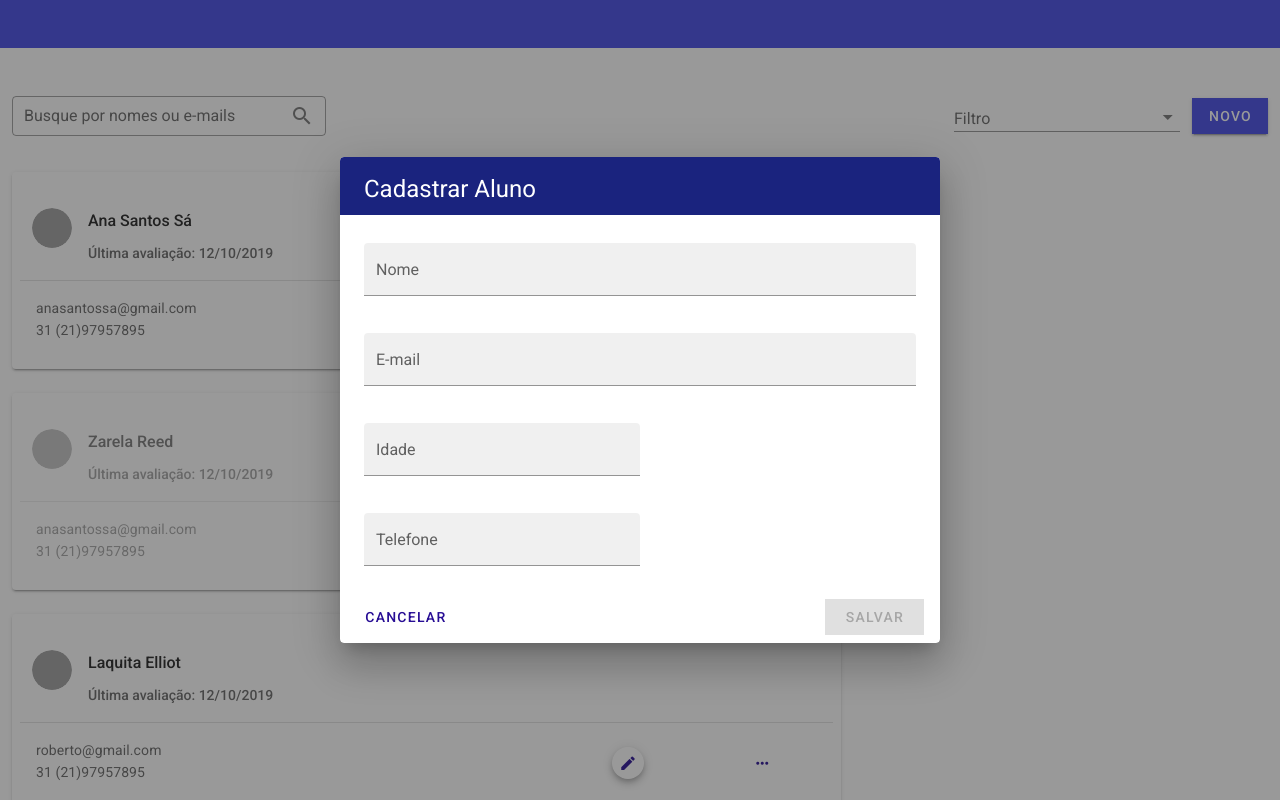
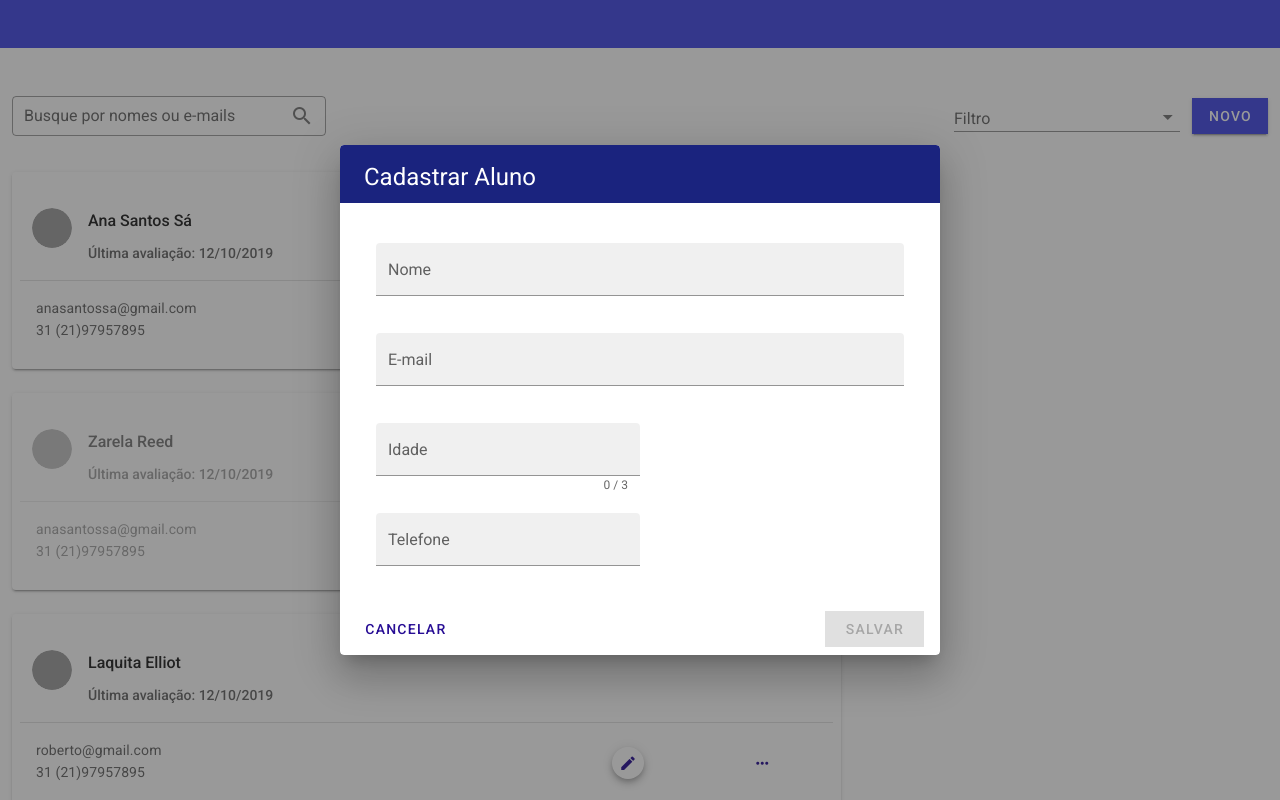
Before and after one commit to sarahmelo/user-list, a Vue app: page / in a window 1280 px wide. Both pictures are taken after a click on the button "NOVO". Shown: the top 800 px of the page. Built offline with nearby package versions, Linux system fonts and the light colour scheme; grey boxes are pictures that could not be loaded.

Commit message:
build : reset form field
method of reset form field with vuetify

```diff
--- a/src/components/NewUser.vue
+++ b/src/components/NewUser.vue
@@ -11,11 +11,10 @@
         <span class="headline white--text">Cadastrar Aluno</span>
       </v-card-title>
       <v-card-text class="pt-4 px-6 pb-0">
-        <v-row no-gutters v-model="valid" col="12">
+        <v-form no-gutters ref="form" v-model="valid" col="12">
           <v-col col="12">
             <v-col cols="12" class="pb-0 px-0">
               <v-text-field
-                hint="Nome e Sobrenome"
                 v-model="dataField.name"
                 label="Nome"
                 filled
@@ -43,6 +42,7 @@
                 label="Idade"
                 filled
                 dense
+                :counter="3"
                 :rules="validations.ageRules"
                 required
               ></v-text-field>
@@ -61,7 +61,7 @@
               ></v-text-field>
             </v-col>
           </v-col>
-        </v-row>
+        </v-form>
       </v-card-text>
       <v-card-actions>
         <v-btn tile color="secondary" text @click.prevent="resetField">
@@ -94,8 +94,8 @@ export default {
     valid: false,
 
     validations: {
-      nameRules: [(v) => !!v || "Insira um Nome e Sobrenome"],
-      emailRules: [(v) => /.+@.+/.test(v) || "E-mail inválido"],
+      nameRules: [(v) => !!v || "Necessário Nome e Sobrenome"],
+      emailRules: [(v) => /.+@.+\..+/.test(v) || "E-mail inválido"],
       ageRules: [(v) => !!v || "Idade inválida"],
       phoneRules: [
         (v) => (!!v && v.length > 13) || "Insira um número de telefone válido",
@@ -113,11 +113,7 @@ export default {
   }),
   methods: {
     resetField() {
-      this.dataField.name = "";
-      this.dataField.email = "";
-      this.dataField.phone = "";
-      this.dataField.age = "";
-      this.validations;
+      this.$refs.form.reset();
       return (this.dialog = false);
     },
 
```
